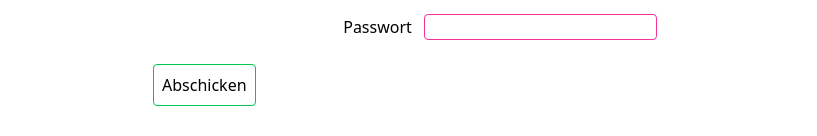
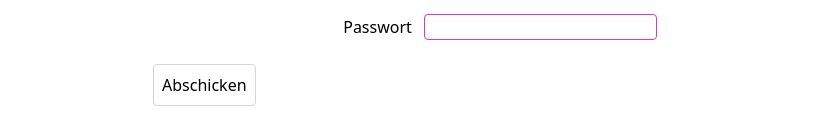
Before and after one commit to denssle/houses-of-the-green-dragon, a SvelteKit app: page /login in a window 1280 px wide. Shown: the part 174-310 px from the top of the page, without its empty margins (231-1048 px from the left). Built offline with nearby package versions, Linux system fonts and the light colour scheme.

Commit message:
add dynasty page

```diff
--- a/src/app.css
+++ b/src/app.css
@@ -9,5 +9,5 @@ input {
 }
 
 a, button {
-    @apply rounded border p-2 border-gray-300 my-4 invalid:border-pink-500 valid:border-green-500;
+    @apply rounded border p-2 border-gray-300 my-4;
 }
--- /dev/null
+++ b/src/routes/dynasty/+page.svelte
@@ -0,0 +1 @@
+<p>Dynasty here</p>
```
Also changed, not shown: src/routes/dynasty/+page.server.ts (added).
